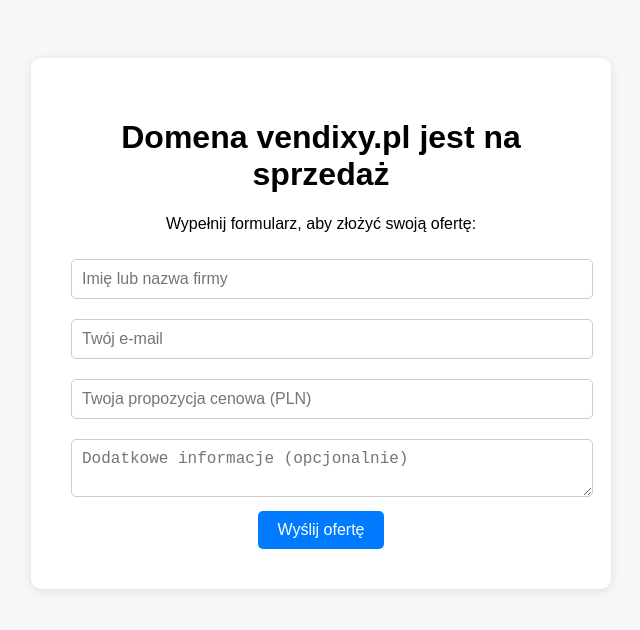
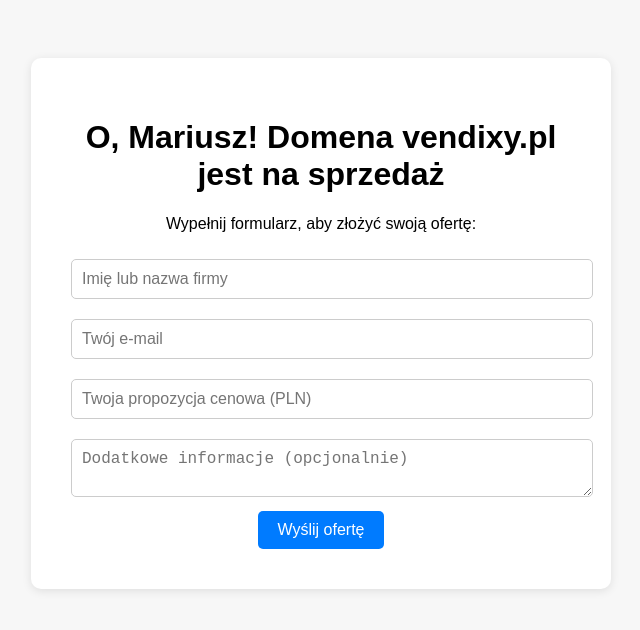
Before and after one commit to misiadziej/vendixy, a plain HTML site: page index.html in a window 1280 px wide. Shown: the whole page, without its empty margins (319-959 px from the left). Drawn offline with Linux system fonts and the light colour scheme.

Commit message:
Update index.html

```diff
--- a/index.html
+++ b/index.html
@@ -42,7 +42,7 @@
 </head>
 <body>
     <div class="box">
-        <h1>Domena <strong>vendixy.pl</strong> jest na sprzedaż</h1>
+        <h1>O, Mariusz! Domena <strong>vendixy.pl</strong> jest na sprzedaż</h1>
         <p>Wypełnij formularz, aby złożyć swoją ofertę:</p>
         <form action="https://formspree.io/f/mkgrgnra" method="POST">
             <input type="text" name="name" placeholder="Imię lub nazwa firmy" required>
```
